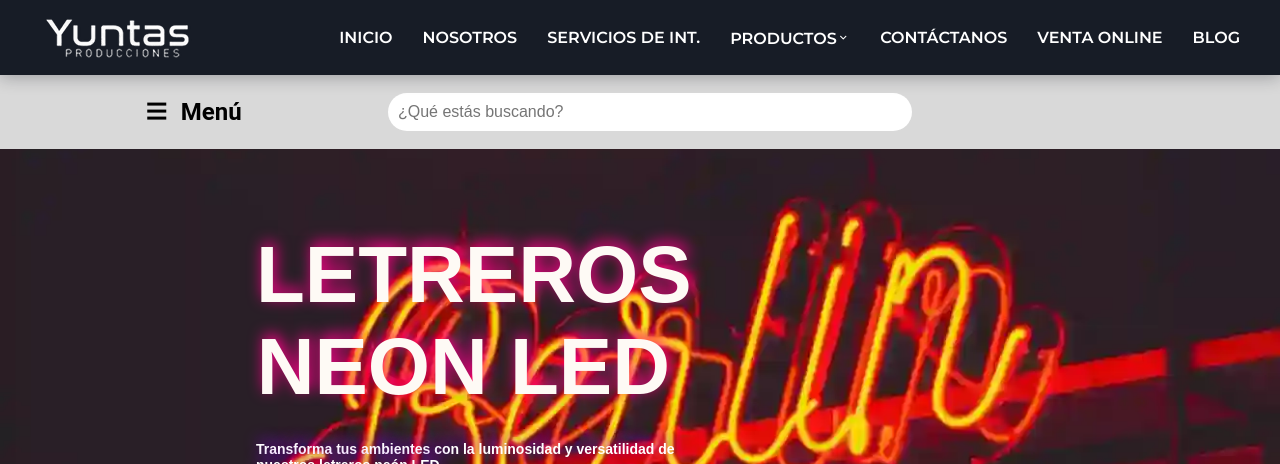
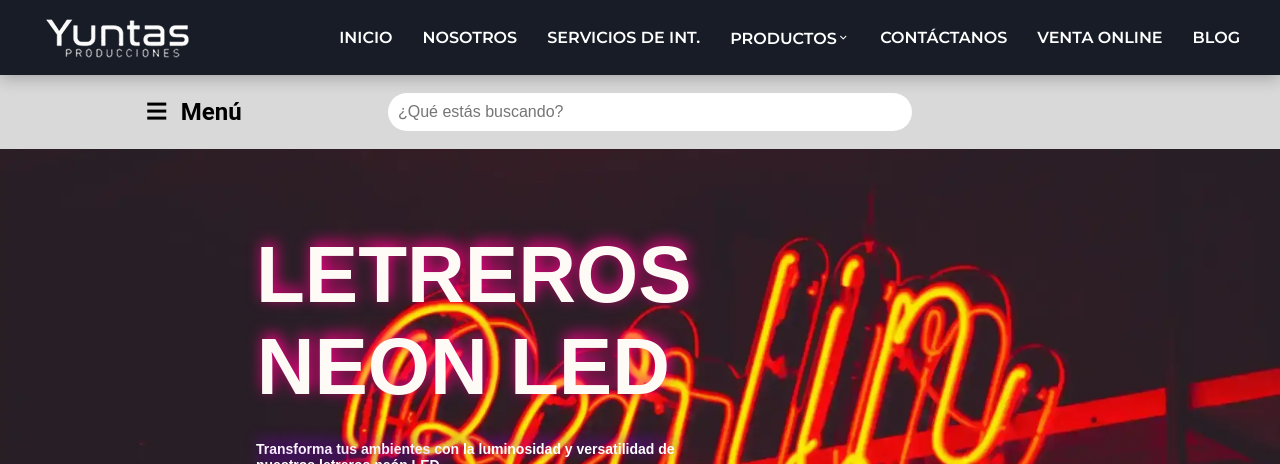
Before and after one commit to DiegoCross7/yuntasproduccion, a PHP site: page /POLLERIA/letreros-neon-led-anuncios-cuadros-decoracion-luces.php in a window 1280 px wide. Shown: the top 464 px of the page. Run offline with PHP 8.4, Linux system fonts and the light colour scheme; some libraries are stand-ins or nearby versions; some web fonts are replaced.

Commit message:
27juniocorrecionsincomp

```diff
--- a/yuntasproducciones-17-06/yuntasproducciones/css/letreros-neon-led-anuncios-cuadros-decoracion-luces.css
+++ b/yuntasproducciones-17-06/yuntasproducciones/css/letreros-neon-led-anuncios-cuadros-decoracion-luces.css
@@ -180,7 +180,7 @@ h1{
     background-color: #FEFAF5
 }
 .slider--inner img {
-    bottom: 100px;
+    bottom: 60px;
 }
 #texto-debajo-h1 {
     width: 450px;
--- a/yuntasproducciones-17-06/yuntasproducciones/letreros-neon-led-anuncios-cuadros-decoracion-luces.php
+++ b/yuntasproducciones-17-06/yuntasproducciones/letreros-neon-led-anuncios-cuadros-decoracion-luces.php
@@ -62,7 +62,7 @@
     <div class="slider">
         <div class="slider--inner">
             <img fetchpriority="high" src="./assets/letreros-neon-led/PORTADA_LETREROS-NEON01.webp" alt="Imagen" data-texto="Transforma tus ambientes con la luminosidad y versatilidad de nuestros letreros neón LED"/>
-            <img loading="lazy" src="./assets/productos-cards/PORTADA_LETRERO_NEON02.webp" alt="Imagen" data-texto="Imagina tus palabras favoritas o tu logotipo en un neón 3D brillante. Nuestros letreros de neón LED lo hacen posible."/>
+            <img loading="lazy" src="./assets/productos-cards/PORTADA_LETRERO_NEON02.webp" alt="Imagen" data-texto="Imagina tus palabras favoritas o tu logotipo en un neón 3D brillante. Nuestros letreros de neón LED lo hacen posible."style="bottom:250px;"/>
             <img loading="lazy" src="./assets/letreros-neon-led/PORTADA_LETREROS-NEON03.webp" alt="Imagen" data-texto="Desde nombres hasta frases inspiradoras, nuestros letreros de neón LED añaden un toque moderno y vibrante." style="bottom:10px;"/>
         </div>
     </div>
```
Also changed, not shown: yuntasproducciones-17-06/yuntasproducciones/assets/letreros-neon-led/PORTADA_LETREROS-NEON01.webp, yuntasproducciones-17-06/yuntasproducciones/assets/letreros-neon-led/PORTADA_LETREROS-NEON03.webp, yuntasproducciones-17-06/yuntasproducciones/assets/productos-cards/PORTADA_LETRERO_NEON02.webp.
